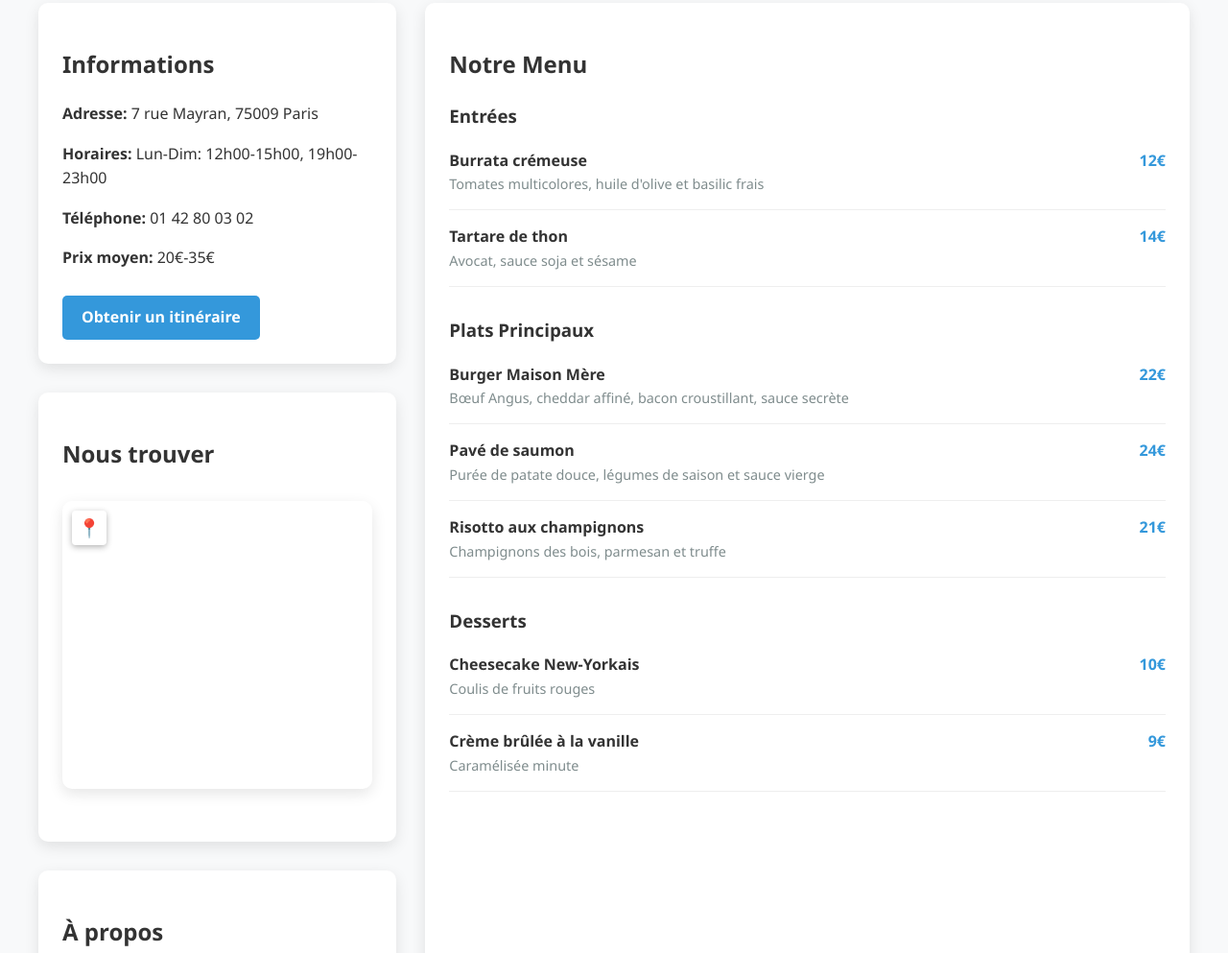
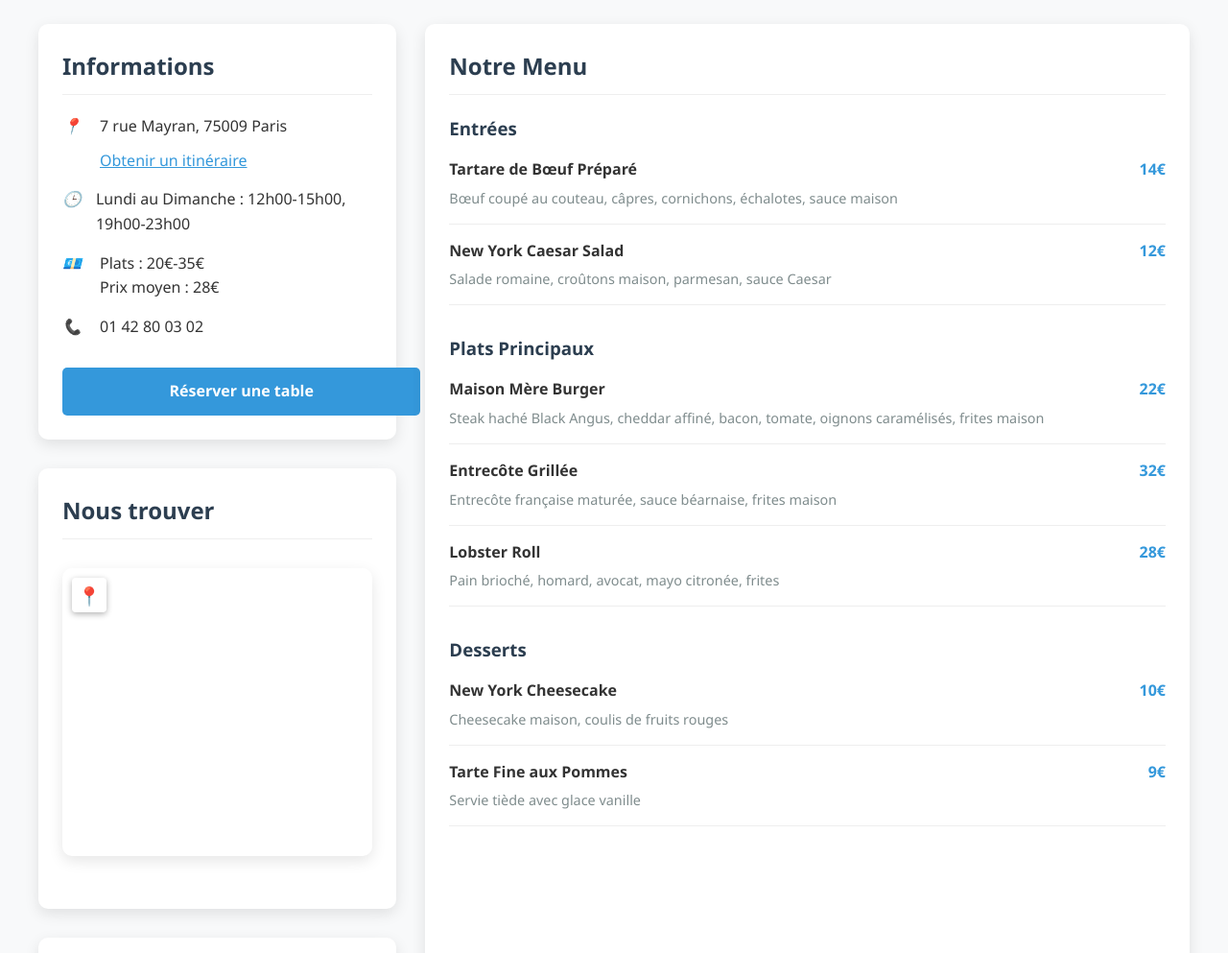
Before and after one commit to VizionereIA/top-restaurants-paris, a plain HTML site: page restaurants/maison-mere.html in a window 1280 px wide. Shown: the part 750-1743 px from the top of the page at 96% size. Drawn offline with Linux system fonts and the light colour scheme.

Commit message:
Ajout de la page détaillée pour La Maison Mère avec Google Maps

```diff
--- a/restaurants/maison-mere.html
+++ b/restaurants/maison-mere.html
@@ -3,58 +3,269 @@
 <head>
   <meta charset="UTF-8">
   <meta name="viewport" content="width=device-width, initial-scale=1.0">
-  <title>La Maison Mère - Bistrot Franco-Américain</title>
+  <title>La Maison Mère - Bistrot Franco-Américain à Paris</title>
   <link rel="stylesheet" href="../css/maps.css">
   <style>
-    body {font-family:'Segoe UI',sans-serif; line-height:1.6; color:#333; max-width:1200px; margin:0 auto; padding:20px; background-color:#f8f9fa;}
-    header {text-align:center; margin-bottom:40px; background-color:#fff; padding:20px; border-radius:10px; box-shadow:0 0 15px rgba(0,0,0,0.1); position:relative;}
-    .back-link {position:absolute; left:20px; top:20px; color:#3498db; text-decoration:none;}
-    .restaurant-main-image {width:100%; height:400px; object-fit:cover; border-radius:10px; margin-bottom:20px;}
-    .restaurant-content {display:flex; flex-wrap:wrap; gap:30px;}
-    .restaurant-info {flex:1; min-width:300px;}
-    .info-section {background-color:#fff; border-radius:10px; box-shadow:0 5px 15px rgba(0,0,0,0.1); padding:25px; margin-bottom:30px;}
-    .menu-section {flex:2; min-width:300px;}
-    .badge {display:inline-block; padding:5px 10px; border-radius:20px; margin-right:5px; font-size:0.9rem;}
-    .badge.cuisine {background-color:#e74c3c; color:white;}
-    .badge.ambiance {background-color:#9b59b6; color:white;}
-    .badge.prix {background-color:#2ecc71; color:white;}
-    .menu-item {display:flex; justify-content:space-between; margin-bottom:15px; padding-bottom:15px; border-bottom:1px solid #eee;}
-    @media (max-width:768px) {.restaurant-content {flex-direction:column;}}
+    body {
+      font-family: 'Segoe UI', Tahoma, Geneva, Verdana, sans-serif;
+      line-height: 1.6;
+      color: #333;
+      max-width: 1200px;
+      margin: 0 auto;
+      padding: 20px;
+      background-color: #f8f9fa;
+    }
+
+    header {
+      text-align: center;
+      margin-bottom: 40px;
+      background-color: #fff;
+      padding: 20px;
+      border-radius: 10px;
+      box-shadow: 0 0 15px rgba(0, 0, 0, 0.1);
+      position: relative;
+    }
+
+    .back-link {
+      position: absolute;
+      left: 20px;
+      top: 20px;
+      color: #3498db;
+      text-decoration: none;
+      display: flex;
+      align-items: center;
+      gap: 5px;
+    }
+
+    .back-link:hover {
+      text-decoration: underline;
+    }
+
+    h1 {
+      color: #2c3e50;
+      margin-bottom: 10px;
+    }
+
+    .restaurant-subtitle {
+      color: #7f8c8d;
+      font-size: 1.2rem;
+      margin-bottom: 20px;
+    }
+
+    .restaurant-rating {
+      display: inline-block;
+      background-color: #3498db;
+      color: white;
+      padding: 8px 15px;
+      border-radius: 20px;
+      font-weight: bold;
+    }
+
+    .restaurant-rating .star {
+      color: #f1c40f;
+    }
+
+    .badge {
+      display: inline-block;
+      padding: 5px 10px;
+      background-color: #e0e0e0;
+      border-radius: 20px;
+      margin-right: 5px;
+      margin-bottom: 15px;
+      font-size: 0.9rem;
+    }
+
+    .badge.cuisine {
+      background-color: #e74c3c;
+      color: white;
+    }
+
+    .badge.ambiance {
+      background-color: #9b59b6;
+      color: white;
+    }
+
+    .badge.prix {
+      background-color: #2ecc71;
+      color: white;
+    }
+
+    .restaurant-main-image {
+      width: 100%;
+      height: 400px;
+      object-fit: cover;
+      border-radius: 10px;
+      margin-bottom: 20px;
+    }
+
+    .restaurant-content {
+      display: flex;
+      flex-wrap: wrap;
+      gap: 30px;
+    }
+
+    .restaurant-info {
+      flex: 1;
+      min-width: 300px;
+    }
+
+    .menu-section {
+      flex: 2;
+      min-width: 300px;
+    }
+
+    .info-section {
+      background-color: #fff;
+      border-radius: 10px;
+      box-shadow: 0 5px 15px rgba(0, 0, 0, 0.1);
+      padding: 25px;
+      margin-bottom: 30px;
+    }
+
+    .info-section h2 {
+      color: #2c3e50;
+      margin-top: 0;
+      margin-bottom: 20px;
+      padding-bottom: 10px;
+      border-bottom: 1px solid #eee;
+    }
+
+    .info-item {
+      display: flex;
+      margin-bottom: 15px;
+      align-items: flex-start;
+    }
+
+    .info-item i {
+      width: 24px;
+      margin-right: 15px;
+      color: #3498db;
+    }
+
+    .reservation-btn {
+      display: inline-block;
+      background-color: #3498db;
+      color: white;
+      text-decoration: none;
+      padding: 12px 25px;
+      border-radius: 5px;
+      font-weight: bold;
+      margin-top: 15px;
+      text-align: center;
+      width: 100%;
+      transition: background-color 0.3s;
+    }
+
+    .reservation-btn:hover {
+      background-color: #2980b9;
+    }
+
+    .menu-category {
+      margin-bottom: 30px;
+    }
+
+    .menu-category h3 {
+      color: #2c3e50;
+      margin-bottom: 15px;
+    }
+
+    .menu-item {
+      display: flex;
+      justify-content: space-between;
+      margin-bottom: 15px;
+      padding-bottom: 15px;
+      border-bottom: 1px solid #eee;
+    }
+
+    .menu-item-name {
+      font-weight: bold;
+    }
+
+    .menu-item-description {
+      color: #7f8c8d;
+      font-size: 0.9rem;
+      margin-top: 5px;
+    }
+
+    .menu-item-price {
+      color: #3498db;
+      font-weight: bold;
+    }
+
+    .section-title {
+      text-align: center;
+      margin: 50px 0 30px;
+      color: #2c3e50;
+      font-size: 2rem;
+    }
+
+    @media (max-width: 768px) {
+      .restaurant-content {
+        flex-direction: column;
+      }
+    }
   </style>
 </head>
 <body>
   <header>
-    <a href="../index.html" class="back-link">&larr; Retour</a>
+    <a href="../index.html" class="back-link">
+      &larr; Retour à la liste
+    </a>
     <h1>La Maison Mère</h1>
-    <p>Bistrot franco-américain au style industriel chic</p>
-    <div style="display:inline-block; background-color:#3498db; color:white; padding:8px 15px; border-radius:20px; font-weight:bold;">
+    <p class="restaurant-subtitle">Bistrot mi-parisien mi-new-yorkais</p>
+    <div class="restaurant-rating">
       <span>4.7</span>
-      <span style="color:#f1c40f;">★</span>
+      <span class="star">★</span>
     </div>
-    <div style="margin-top:15px;">
+    <div style="margin-top: 15px;">
       <span class="badge cuisine">Franco-Américain</span>
       <span class="badge ambiance">Tendance</span>
       <span class="badge prix">€€-€€€</span>
     </div>
   </header>
 
-  <img src="https://source.unsplash.com/1200x400/?bistro,restaurant" class="restaurant-main-image">
+  <img src="https://source.unsplash.com/1200x400/?bistro,restaurant" alt="La Maison Mère" class="restaurant-main-image">
 
   <div class="restaurant-content">
     <div class="restaurant-info">
       <div class="info-section">
         <h2>Informations</h2>
-        <p><strong>Adresse:</strong> 7 rue Mayran, 75009 Paris</p>
-        <p><strong>Horaires:</strong> Lun-Dim: 12h00-15h00, 19h00-23h00</p>
-        <p><strong>Téléphone:</strong> 01 42 80 03 02</p>
-        <p><strong>Prix moyen:</strong> 20€-35€</p>
-        <a href="https://www.google.com/maps/dir/?api=1&destination=7+rue+Mayran+75009+Paris" target="_blank" style="display:inline-block; background-color:#3498db; color:white; text-decoration:none; padding:10px 20px; border-radius:5px; font-weight:bold; margin-top:10px;">Obtenir un itinéraire</a>
+        <div class="info-item">
+          <i>📍</i>
+          <div>
+            <div>7 rue Mayran, 75009 Paris</div>
+            <div style="margin-top: 10px;">
+              <a href="https://www.google.com/maps/dir/?api=1&destination=7+rue+Mayran+75009+Paris" target="_blank" style="color: #3498db;">Obtenir un itinéraire</a>
+            </div>
+          </div>
+        </div>
+        <div class="info-item">
+          <i>🕒</i>
+          <div>
+            <div>Lundi au Dimanche : 12h00-15h00, 19h00-23h00</div>
+          </div>
+        </div>
+        <div class="info-item">
+          <i>💶</i>
+          <div>
+            <div>Plats : 20€-35€</div>
+            <div>Prix moyen : 28€</div>
+          </div>
+        </div>
+        <div class="info-item">
+          <i>📞</i>
+          <div>01 42 80 03 02</div>
+        </div>
+        <a href="#" class="reservation-btn">Réserver une table</a>
       </div>
 
+      <!-- Carte Google Maps -->
       <div class="info-section">
         <h2>Nous trouver</h2>
         <div class="map-container restaurant-page">
-          <div class="map-loading"><div class="map-loading-spinner"></div></div>
+          <div class="map-loading">
+            <div class="map-loading-spinner"></div>
+          </div>
           <div id="restaurant-map"></div>
           <button class="center-map-btn" title="Centrer la carte">📍</button>
         </div>
@@ -62,77 +273,83 @@
 
       <div class="info-section">
         <h2>À propos</h2>
-        <p>Situé dans le quartier SoPi (Sud de Pigalle), La Maison Mère est un bistrot qui mélange avec talent l'ambiance parisienne et new-yorkaise.</p>
-        <p>Dans un décor industriel chic des années 60, vous pourrez déguster une cuisine créative qui revisite les classiques français avec une touche américaine. Le lieu est particulièrement prisé par une clientèle jeune et branchée.</p>
-        <p>À proximité de la Gare de l'Est, ce restaurant est devenu une adresse incontournable pour les amateurs de bonne cuisine dans une ambiance décontractée.</p>
+        <p>
+          Situé dans le quartier SoPi (Sud de Pigalle), La Maison Mère est un bistrot qui mélange avec élégance l'atmosphère parisienne et l'énergie new-yorkaise. Ce restaurant tendance offre une cuisine créative dans un cadre au design industriel chic inspiré des années 60.
+        </p>
+        <p>
+          Le chef revisite les classiques de la cuisine franco-américaine avec une touche contemporaine, en privilégiant des produits frais et de saison. L'ambiance y est conviviale et animée, attirant une clientèle jeune et branchée en quête d'une expérience culinaire dans un lieu au style unique.
+        </p>
       </div>
     </div>
 
-    <div class="info-section menu-section">
+    <div class="menu-section info-section">
       <h2>Notre Menu</h2>
 
-      <div style="margin-bottom:30px;">
+      <div class="menu-category">
         <h3>Entrées</h3>
+
         <div class="menu-item">
           <div>
-            <div style="font-weight:bold;">Burrata crémeuse</div>
-            <div style="color:#7f8c8d; font-size:0.9rem;">Tomates multicolores, huile d'olive et basilic frais</div>
+            <div class="menu-item-name">Tartare de Bœuf Préparé</div>
+            <div class="menu-item-description">Bœuf coupé au couteau, câpres, cornichons, échalotes, sauce maison</div>
           </div>
-          <div style="color:#3498db; font-weight:bold;">12€</div>
+          <div class="menu-item-price">14€</div>
         </div>
 
         <div class="menu-item">
           <div>
-            <div style="font-weight:bold;">Tartare de thon</div>
-            <div style="color:#7f8c8d; font-size:0.9rem;">Avocat, sauce soja et sésame</div>
+            <div class="menu-item-name">New York Caesar Salad</div>
+            <div class="menu-item-description">Salade romaine, croûtons maison, parmesan, sauce Caesar</div>
           </div>
-          <div style="color:#3498db; font-weight:bold;">14€</div>
+          <div class="menu-item-price">12€</div>
         </div>
       </div>
 
-      <div style="margin-bottom:30px;">
+      <div class="menu-category">
         <h3>Plats Principaux</h3>
+
         <div class="menu-item">
           <div>
-            <div style="font-weight:bold;">Burger Maison Mère</div>
-            <div style="color:#7f8c8d; font-size:0.9rem;">Bœuf Angus, cheddar affiné, bacon croustillant, sauce secrète</div>
+            <div class="menu-item-name">Maison Mère Burger</div>
+            <div class="menu-item-description">Steak haché Black Angus, cheddar affiné, bacon, tomate, oignons caramélisés, frites maison</div>
           </div>
-          <div style="color:#3498db; font-weight:bold;">22€</div>
+          <div class="menu-item-price">22€</div>
         </div>
 
         <div class="menu-item">
           <div>
-            <div style="font-weight:bold;">Pavé de saumon</div>
-            <div style="color:#7f8c8d; font-size:0.9rem;">Purée de patate douce, légumes de saison et sauce vierge</div>
+            <div class="menu-item-name">Entrecôte Grillée</div>
+            <div class="menu-item-description">Entrecôte française maturée, sauce béarnaise, frites maison</div>
           </div>
-          <div style="color:#3498db; font-weight:bold;">24€</div>
+          <div class="menu-item-price">32€</div>
         </div>
 
         <div class="menu-item">
           <div>
-            <div style="font-weight:bold;">Risotto aux champignons</div>
-            <div style="color:#7f8c8d; font-size:0.9rem;">Champignons des bois, parmesan et truffe</div>
+            <div class="menu-item-name">Lobster Roll</div>
+            <div class="menu-item-description">Pain brioché, homard, avocat, mayo citronée, frites</div>
           </div>
-          <div style="color:#3498db; font-weight:bold;">21€</div>
+          <div class="menu-item-price">28€</div>
         </div>
       </div>
 
-      <div>
+      <div class="menu-category">
         <h3>Desserts</h3>
+
         <div class="menu-item">
           <div>
-            <div style="font-weight:bold;">Cheesecake New-Yorkais</div>
-            <div style="color:#7f8c8d; font-size:0.9rem;">Coulis de fruits rouges</div>
+            <div class="menu-item-name">New York Cheesecake</div>
+            <div class="menu-item-description">Cheesecake maison, coulis de fruits rouges</div>
           </div>
-          <div style="color:#3498db; font-weight:bold;">10€</div>
+          <div class="menu-item-price">10€</div>
         </div>
 
         <div class="menu-item">
           <div>
-            <div style="font-weight:bold;">Crème brûlée à la vanille</div>
-            <div style="color:#7f8c8d; font-size:0.9rem;">Caramélisée minute</div>
+            <div class="menu-item-name">Tarte Fine aux Pommes</div>
+            <div class="menu-item-description">Servie tiède avec glace vanille</div>
           </div>
-          <div style="color:#3498db; font-weight:bold;">9€</div>
+          <div class="menu-item-price">9€</div>
         </div>
       </div>
     </div>
@@ -142,12 +359,10 @@
   <script>
     document.addEventListener('DOMContentLoaded', function() {
       const mapLoading = document.querySelector('.map-loading');
-      if (mapLoading) {
-        setTimeout(() => {
-          mapLoading.style.display = 'none';
-          initSingleRestaurantMap('maison-mere');
-        }, 1000);
-      }
+      setTimeout(() => {
+        mapLoading.style.display = 'none';
+        initSingleRestaurantMap('maison-mere');
+      }, 1000);
     });
   </script>
 </body>
```
